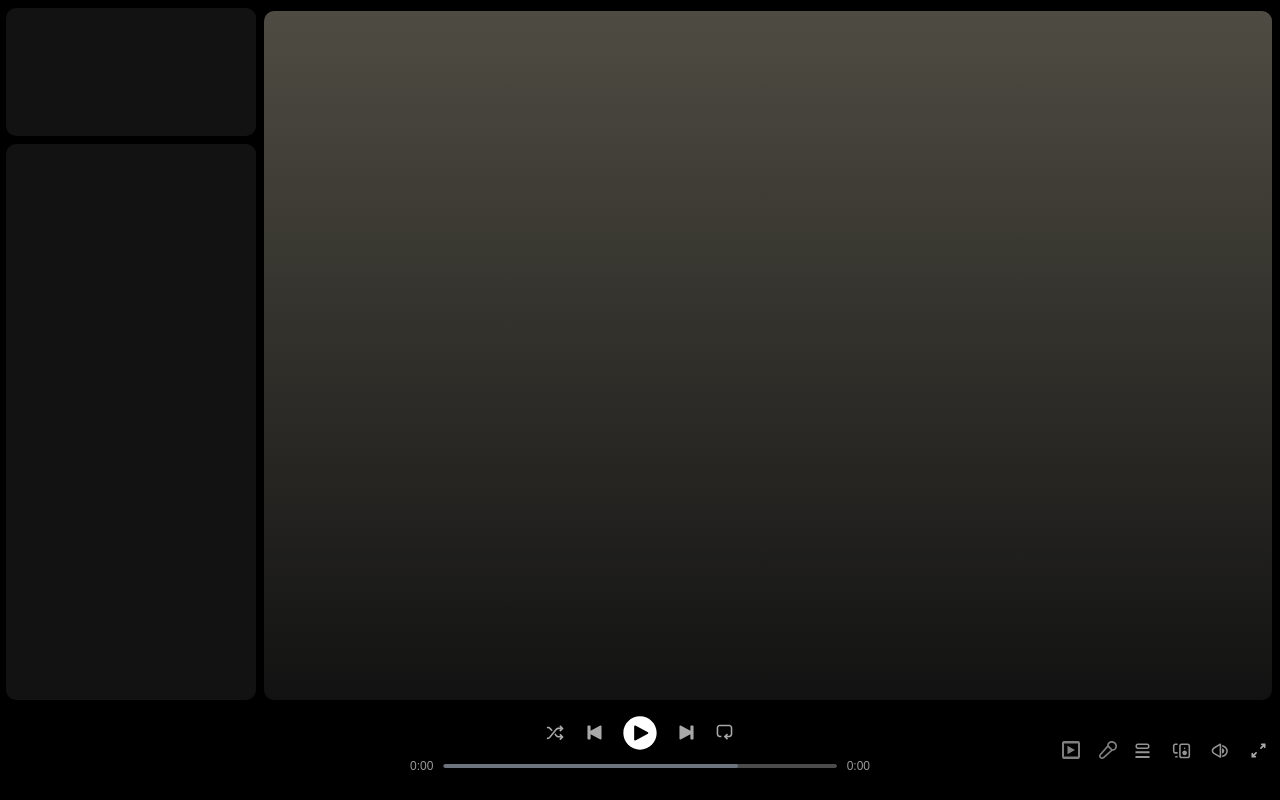
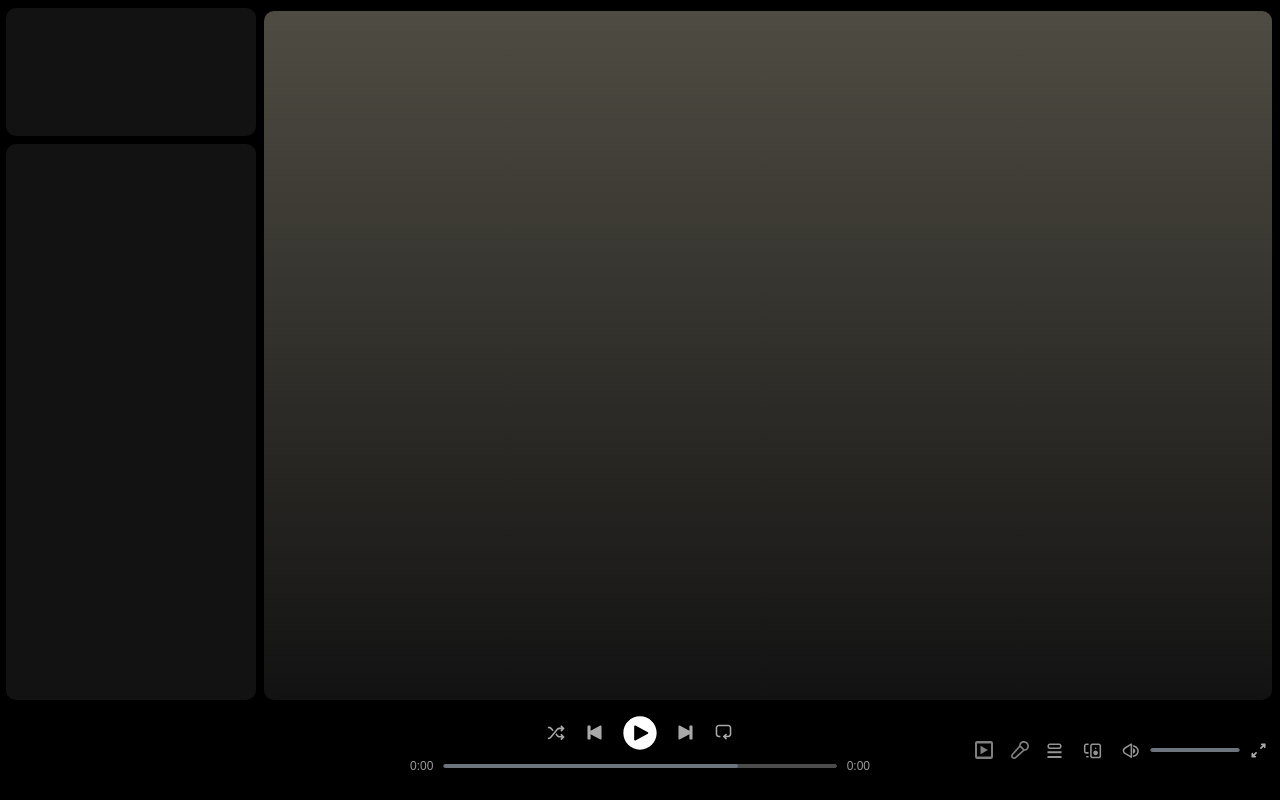
Before and after one commit to jdvictoria/spooftify, a React (Create React App) app: page / in a window 1280 px wide. Built offline with nearby package versions, Linux system fonts and the light colour scheme.

Commit message:
Finalize Right Nav

```diff
--- a/src/components/atoms/player_button/index.tsx
+++ b/src/components/atoms/player_button/index.tsx
@@ -40,8 +40,8 @@ export function PlayerButton(props: {meta: string}){
                 onMouseLeave={() => setIsHovered(false)}
                 onClick={handleClick}
                 style={{
-                    marginLeft: 6.75,
-                    marginRight: props.meta === 'playing' ? 12 : 6.75,
+                    marginLeft: 6.5,
+                    marginRight: props.meta === 'playing' ? 12 : 6.5,
                     maxHeight: props.meta === 'play' ? '40px' : '25px',
                     maxWidth: props.meta === 'play' ? '40px' : '25px'
                 }}
--- a/src/components/organisms/player/index.tsx
+++ b/src/components/organisms/player/index.tsx
@@ -63,6 +63,9 @@ export function Player(props: {isLocal: boolean}){
                    <PlayerButton meta={'queue'}/>
                    <PlayerButton meta={'devices'}/>
                    <PlayerButton meta={'volume'}/>
+                   <CenterProgressGrid style={{minWidth: 90}}>
+                       <LinearProgress determinate color='neutral' value={100} size='sm'/>
+                   </CenterProgressGrid>
                    <PlayerButton meta={'full'}/>
                </RightButtonsGrid>
            </RightNav>
--- a/src/styles/container.js
+++ b/src/styles/container.js
@@ -29,7 +29,6 @@ export const CenterProgressGrid = styled.div`
   position: relative;
   flex-direction: row;
 
-  width: 100%;
   justify-content: center;
   align-items: center;
 `
```
